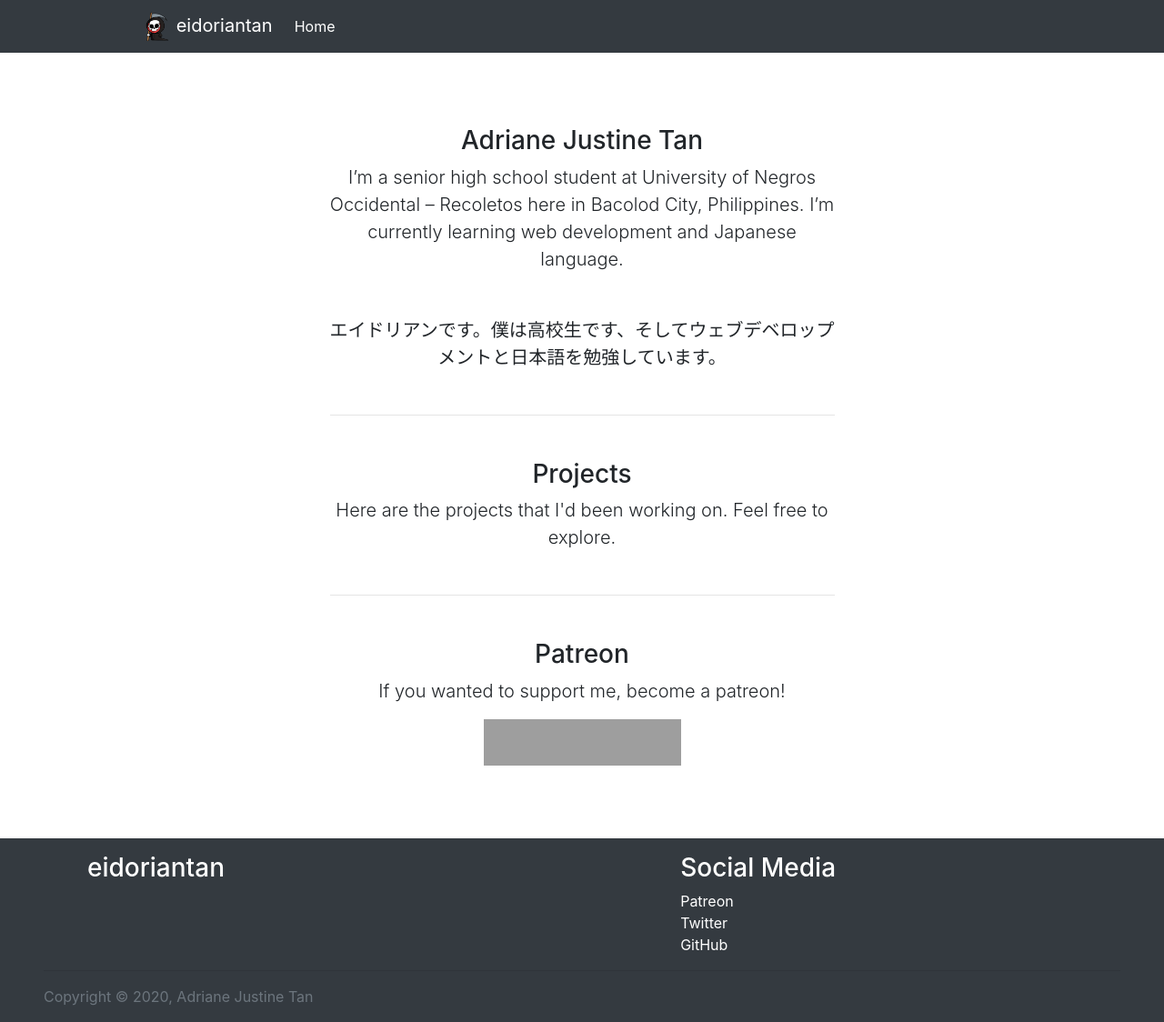
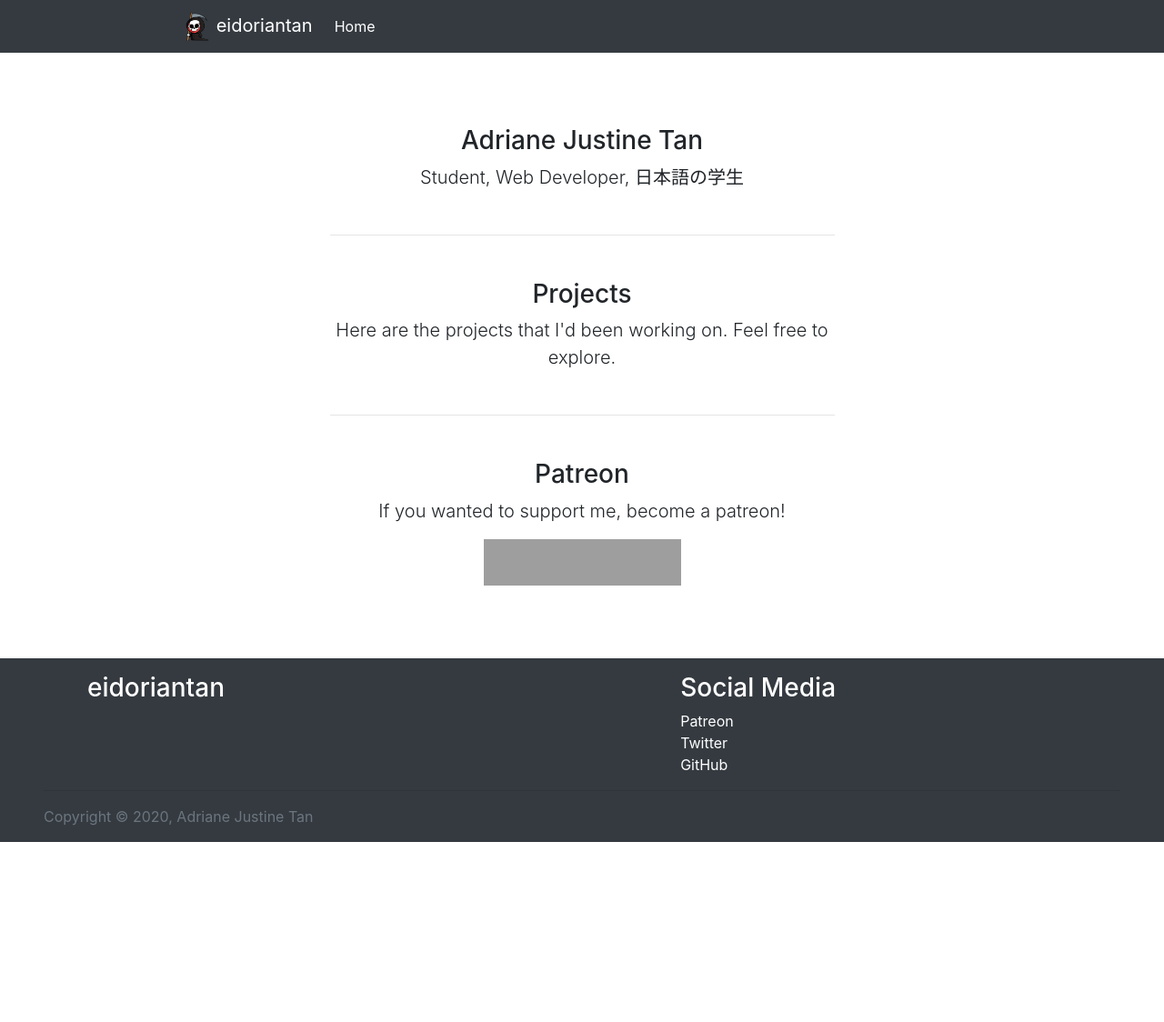
Before and after one commit to eidoriantan/eidoriantan.github.io, a Jekyll site: the page built from index.html, in a window 1280 px wide and 1124 px high. Shown: the whole window at 91% size. Built offline with Jekyll 4.4.1, drawn with Linux system fonts in a browser that asks for light colours; grey boxes are pictures that could not be loaded.

Commit message:
docs: Improve SASS

```diff
--- a/_layouts/default.html
+++ b/_layouts/default.html
@@ -15,9 +15,15 @@
   <link href="/assets/favicon-16x16.png" rel="icon" type="image/png" sizes="16x16">
   <link href="/assets/safari-pinned-tab.svg" rel="mask-icon" color="#121212">
   <link href="/assets/css/style.css" rel="stylesheet">
+  {% for stylesheet in page.stylesheets %}
+  <link href="{{ stylesheet }}" rel="stylesheet">
+  {% endfor %}
 
   <script src="/assets/js/jquery/jquery.min.js"></script>
   <script src="/assets/js/bootstrap/bootstrap.min.js"></script>
+  {% for script in page.scripts %}
+  <script src="{{ script }}"></script>
+  {% endfor %}
 
   {% seo title=false %}
   <script src="https://www.googletagmanager.com/gtag/js?id=UA-161214318-1" async></script>
@@ -33,7 +39,7 @@
 </head>
 
 <body>
-  <header class="navbar navbar-expand-md navbar-dark bg-dark header-pad sticky-top">
+  <header class="headerpad navbar navbar-expand-md navbar-dark bg-dark sticky-top">
     <a href="{{ site.url }}" class="navbar-brand">
       <img src="{{ site.logo }}" alt="eidoriantan" width="32" height="32" class="d-inline-block align-top">
       {{ site.title }}
--- a/_sass/main.scss
+++ b/_sass/main.scss
@@ -6,28 +6,19 @@
   padding-bottom: 32px;
 }
 
-.header-pad {
-  padding-left: 24px;
-  padding-right: 24px;
-}
+$headerpad-sizes: (
+  xs: 24px,
+  sm: 64px,
+  md: 96px,
+  lg: 156px,
+  xl: 200px,
+);
 
-@include media-breakpoint-up(sm) {
-  .header-pad {
-    padding-left: 64px;
-    padding-right: 64px;
+@each $breakpoint in map-keys($grid-breakpoints) {
+  @include media-breakpoint-up($breakpoint) {
+    .headerpad {
+      padding-left: #{map-get($headerpad-sizes, $breakpoint)};
+      padding-right: #{map-get($headerpad-sizes, $breakpoint)};
+    }
   }
 }
-
-@include media-breakpoint-up(md) {
-  .header-pad {
-    padding-left: 96px;
-    padding-right: 96px;
-  }
-}
-
-@include media-breakpoint-up(lg) {
-  .header-pad {
-    padding-left: 156px;
-    padding-right: 156px;
-  }
-}
--- a/index.html
+++ b/index.html
@@ -5,19 +5,13 @@
   Visit my personal website to know more about me and you can explore the
   projects I built.
 keywords: eidoriantan, jekyll, personal, website, homepage
+scripts:
+  - /assets/js/home.js
 ---
 <main class="main container">
   <div class="text-center mx-auto my-5 w-50">
     <h3>Adriane Justine Tan</h3>
-    <p class="lead mb-5">
-      I’m a senior high school student at University of Negros Occidental –
-      Recoletos here in Bacolod City, Philippines. I’m currently learning web
-      development and Japanese language.
-    </p>
-
-    <p class="lead mb-5" lang="ja">
-      エイドリアンです。僕は高校生です、そしてウェブデベロップメントと日本語を勉強しています。
-    </p>
+    <p class="lead mb-5">Student, Web Developer, 日本語の学生</p>
     <hr class="my-5">
   </div>
 
@@ -50,5 +44,3 @@
     </footer>
   </div>
 </template>
-
-<script src="/assets/js/home.js"></script>
```
